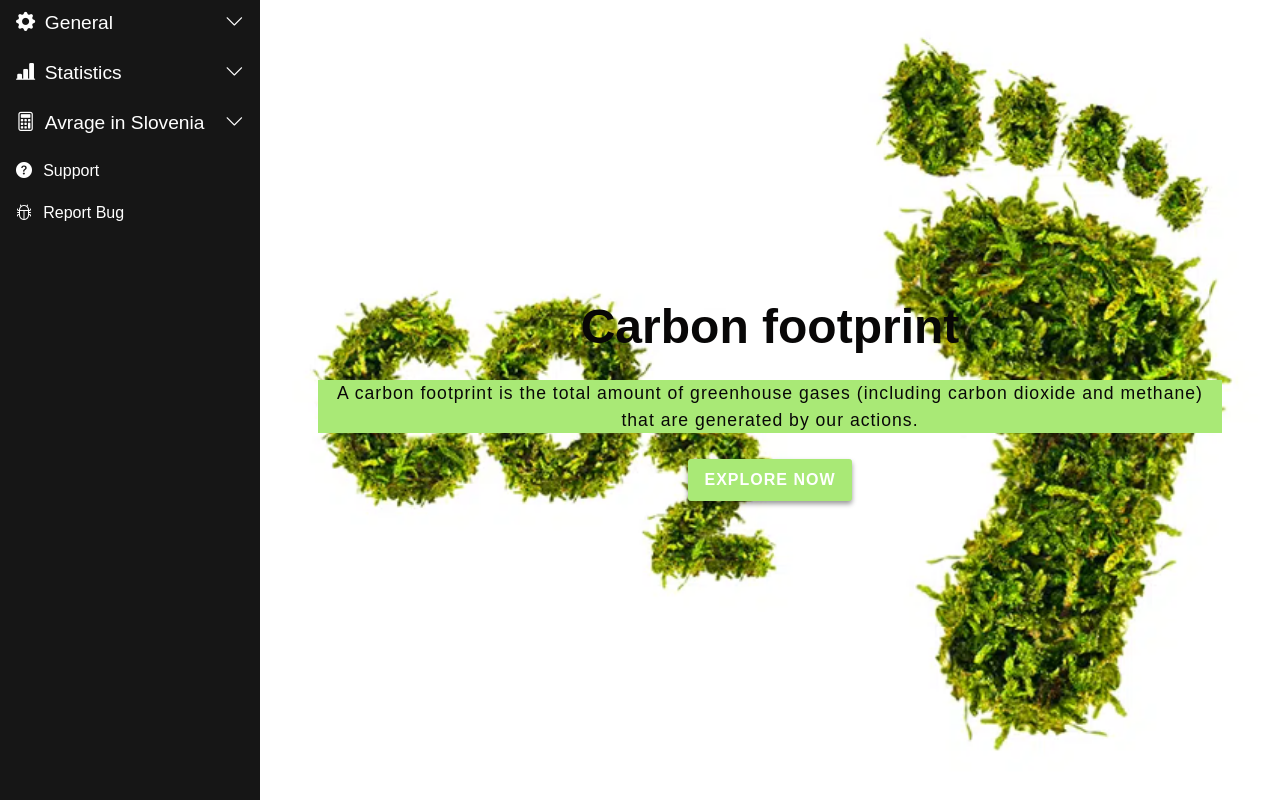
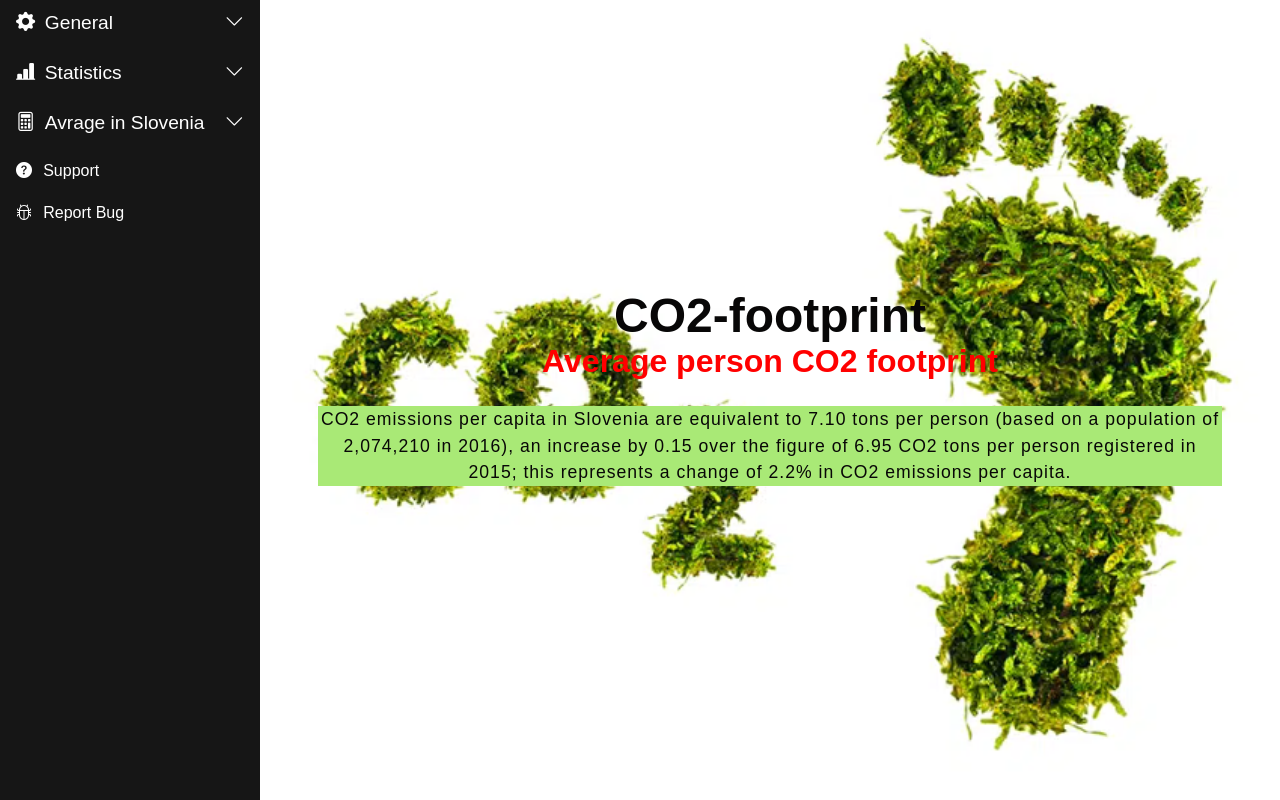
Before and after one commit to Doca123/C02-footprint, a React (Create React App) app: page /person in a window 1280 px wide. Built offline with nearby package versions, Linux system fonts and the light colour scheme.

Commit message:
React router nastavitev

```diff
--- a/package.json
+++ b/package.json
@@ -34,5 +34,8 @@
       "last 1 firefox version",
       "last 1 safari version"
     ]
+  },
+  "devDependencies": {
+    "react-router-dom": "^6.3.0"
   }
 }
--- a/src/App.js
+++ b/src/App.js
@@ -1,14 +1,22 @@
+import React from "react";
+import { BrowserRouter, Routes, Route } from "react-router-dom";
 import Sidebar from './components/Sidebar'
+import Person from './components/person'
+import Transport from "./components/transport";
 
 function App() {
   return (
     <div className="main">
       <Sidebar />
       <div className="container">
-        <h1 className="title">Carbon footprint</h1>
-        <p className="info">A carbon footprint is the total amount of greenhouse gases (including carbon dioxide and methane) that are generated by our actions.
-</p>
-        <button className="btn">Explore now</button>
+      <h1 className="title">CO2-footprint</h1>
+<BrowserRouter>
+      <Routes>
+          <Route path="person" element={<Person />} />
+          <Route path="transport" element={<Transport />} />
+          </Routes>
+    </BrowserRouter>
+
       </div>
     </div>
   )
--- /dev/null
+++ b/src/components/person.js
@@ -0,0 +1,11 @@
+const Person = () => {
+    return (
+        <div><h2 className="subtitle">Average person CO2 footprint</h2>
+        <p className="info">CO2 emissions per capita in Slovenia are equivalent to 7.10 tons per person (based on a population of 2,074,210 in 2016),
+        an increase by 0.15 over the figure of 6.95 CO2 tons per person registered in 2015; this represents a change of 2.2% in CO2 emissions per capita.</p>
+        </div>
+    )
+
+};
+
+  export default Person;
--- /dev/null
+++ b/src/components/transport.js
@@ -0,0 +1,10 @@
+const Transport = () => {
+    return (
+        <div><h2 className="subtitle">Average emissions of CO2 in Slovenia in trasport per year</h2>
+        <p className="info">CO2 emissions in average in Slovenia is -- 5 033 642 tons.</p>
+        </div>
+    )
+
+};
+
+  export default Transport;
--- a/src/data/sidebar.json
+++ b/src/data/sidebar.json
@@ -64,9 +64,9 @@
                 "path": "/house"
             },
             {
-                "title": "Flights",
+                "title": "Transports",
                 "icon": "bi bi-boxes",
-                "path": "/flights"
+                "path": "/transport"
             },
             {
                 "title": "Car",
--- a/src/index.css
+++ b/src/index.css
@@ -34,6 +34,12 @@ body{
 .title{
   font-size: 3em;
 }
+
+.subtitle{
+  font-size :2em;
+  color:red;
+}
+
 .info{
   background-color: rgb(169, 233, 118);
   font-size: 1.1em;
```
Also changed, not shown: 1 other file (tests, documents, lock files or other folders).
